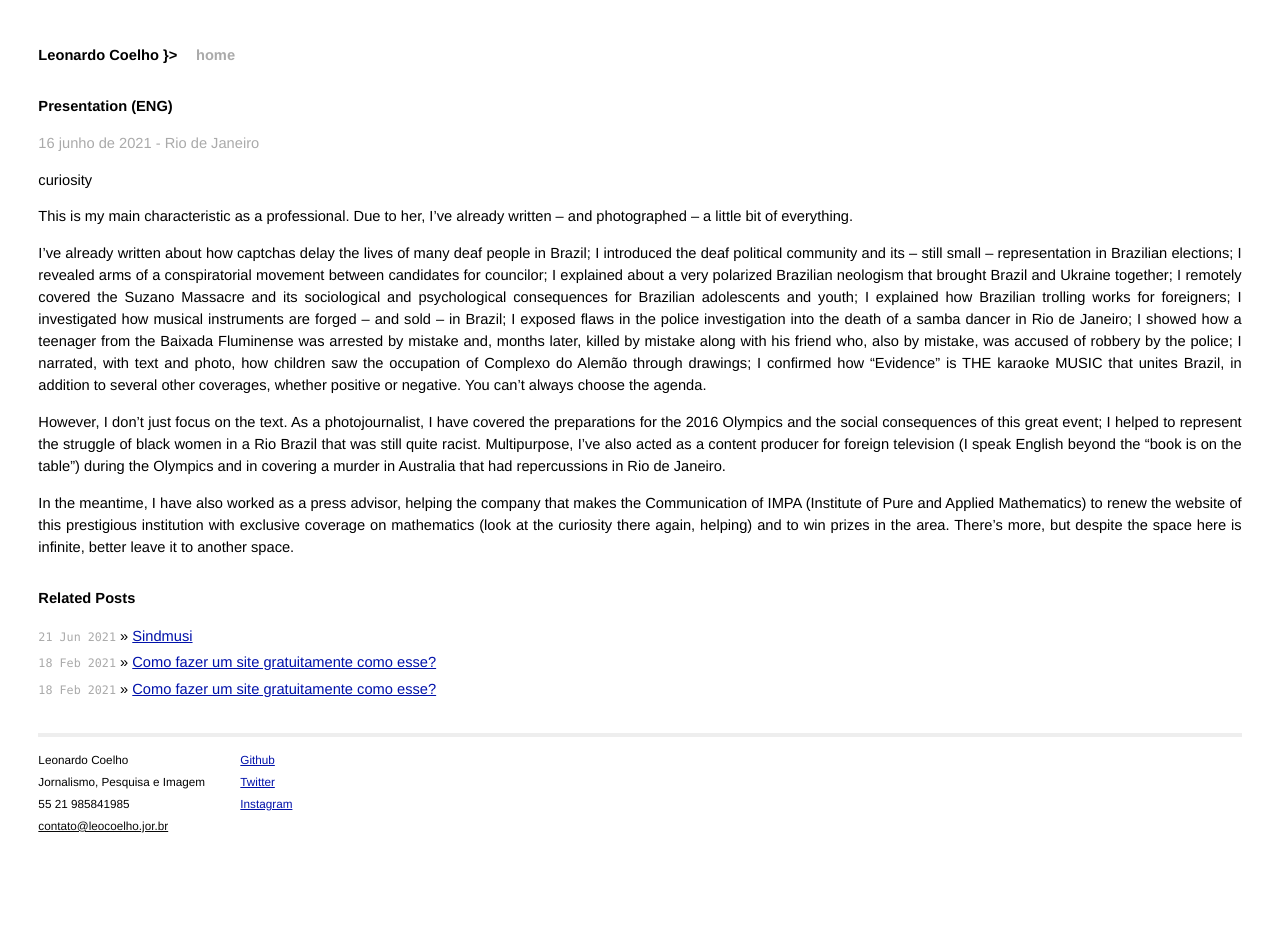
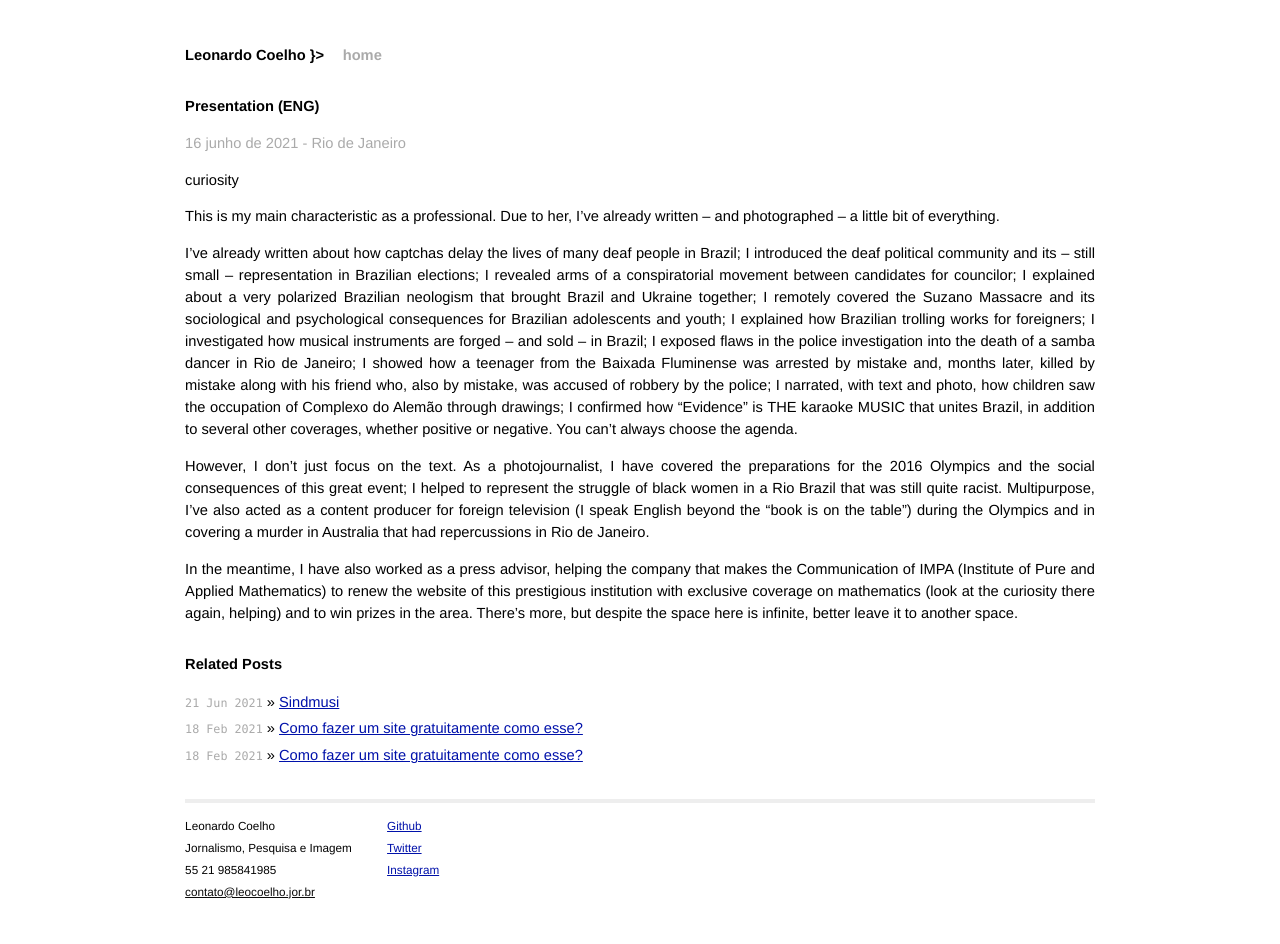
Before and after one commit to mojombo/mojombo.github.io, a Jekyll site: the page built from _posts/2021-06-16-presentation.md, in a window 1280 px wide. Built offline with Jekyll 4.4.1, drawn with Linux system fonts in a browser that asks for light colours.

Commit message:
82em para 62 no screen.css

```diff
--- a/css/screen.css
+++ b/css/screen.css
@@ -81,7 +81,7 @@ ul.posts {
 .site {
   font-size: 110%;
   text-align: justify;
-  width: 82em;
+  width: 62em;
   margin: 3em auto 2em auto;
   line-height: 1.5em;
 }
```
